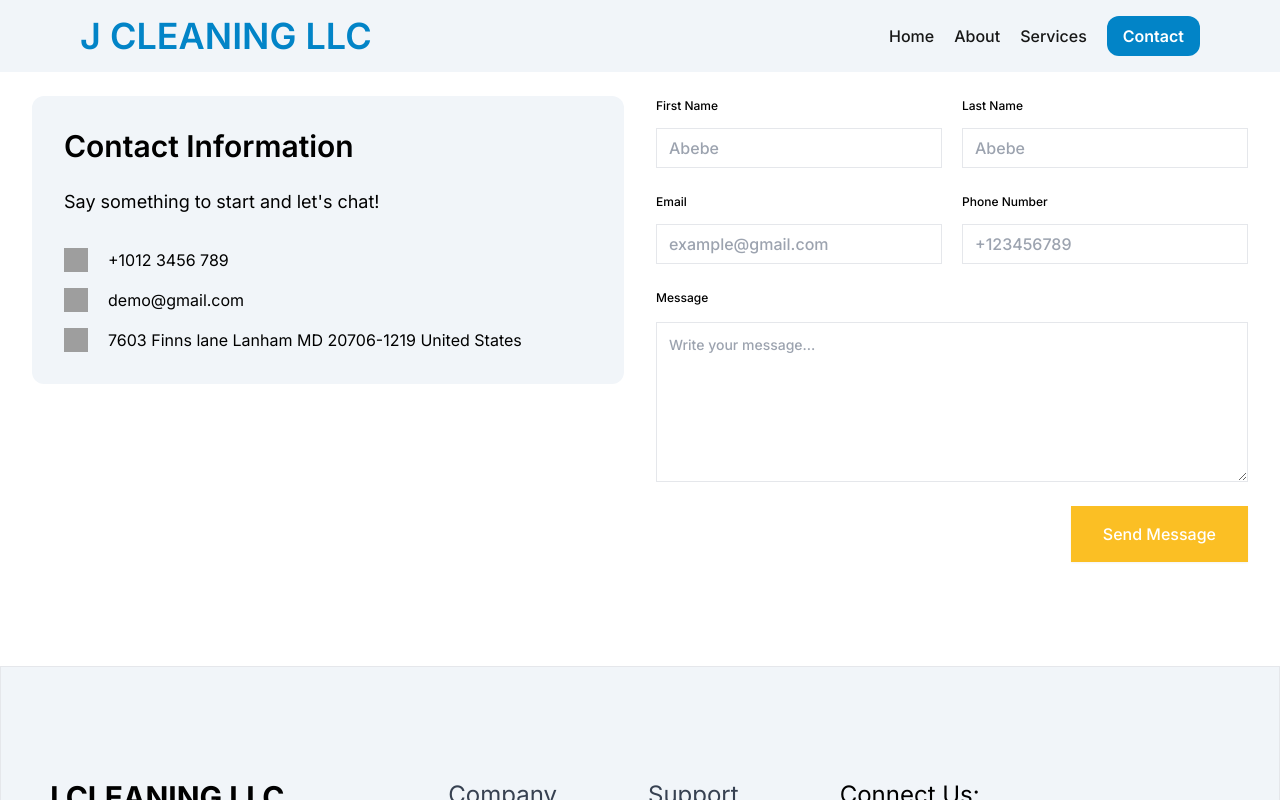
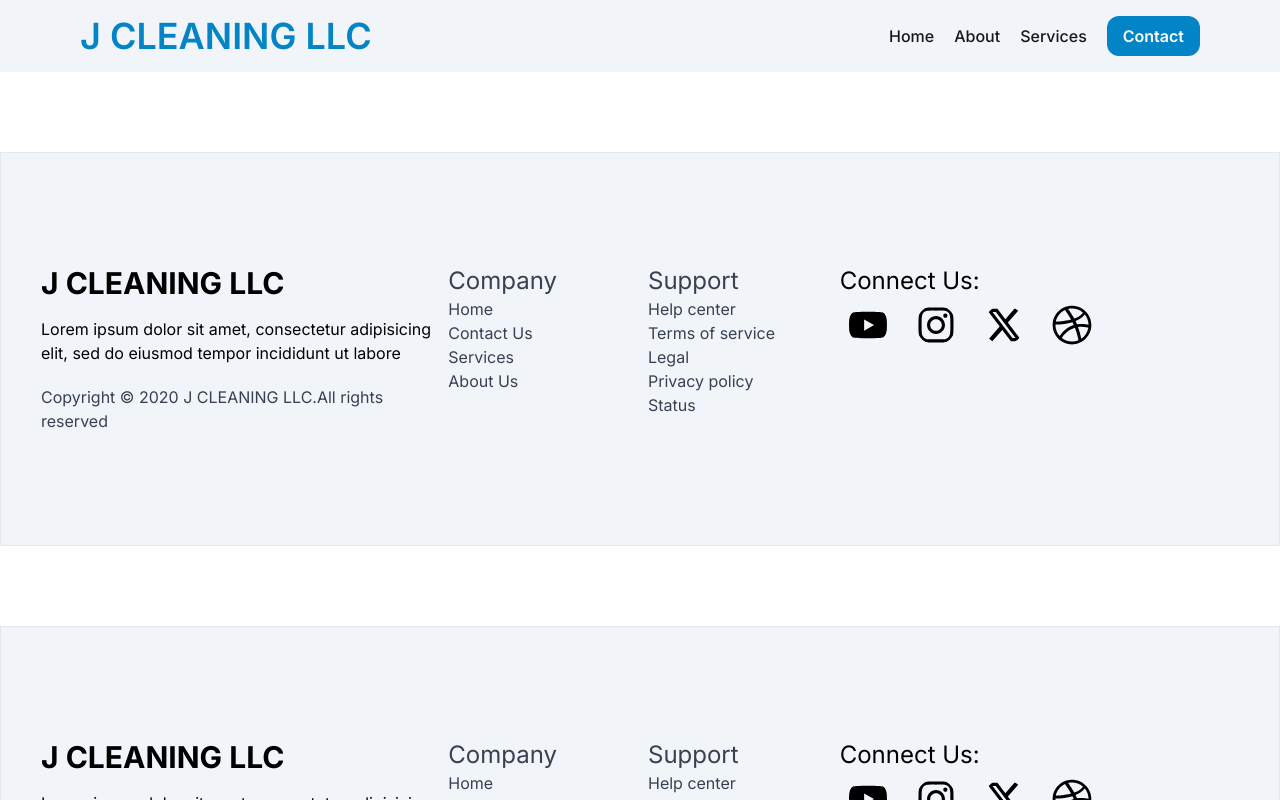
Before and after one commit to nati-d/Jcleaning-nextjs, a Next.js app: page /contact in a window 1280 px wide. Shown: the top 800 px of the page. Built offline with nearby package versions, Linux system fonts and the light colour scheme; grey boxes are pictures that could not be loaded.

Commit message:
first-commit

```diff
--- a/src/app/contact/page.jsx
+++ b/src/app/contact/page.jsx
@@ -1,158 +1,96 @@
-"use client"
-import React from "react";
-import { useFormik } from 'formik';
-import * as Yup from 'yup';
+import Link from "next/link";
+import {
+  FaInstagram,
+  FaDribbble,
+  FaXTwitter,
+  FaYoutube,
+} from "react-icons/fa6";
 
-function Contact() {
-  const validationSchema = Yup.object().shape({
-    firstName: Yup.string().required('First Name is required'),
-    lastName: Yup.string().required('Last Name is required'),
-    email: Yup.string().email('Invalid email').required('Email is required'),
-    phoneNumber: Yup.string().required('Phone Number is required'),
-    message: Yup.string().required('Message is required'),
-  });
+const Footer = () => {
+  const socialLinks = [
+    { label: "YouTube", icon: FaYoutube },
+    { label: "Instagram", icon: FaInstagram },
+    { label: "Twitter", icon: FaXTwitter },
+    { label: "Dribbble", icon: FaDribbble },
+  ];
 
-  const formik = useFormik({
-    initialValues: {
-      firstName: '',
-      lastName: '',
-      email: '',
-      phoneNumber: '',
-      message: '',
-    },
-    validationSchema: validationSchema,
-    onSubmit: (values) => {
-      console.log(values);
-    },
-  });
+  const links = [
+    [
+      { label: "Company", key: "header-1", path: "/" },
+      { label: "Home", path: "/" },
+      { label: "Contact Us", path: "/contact" },
+      { label: "Services", path: "/services" },
+      { label: "About Us", path: "/about" },
+    ],
+    [
+      { label: "Support", key: "header-2", path: "/" },
+      { label: "Help center", path: "/" },
+      { label: "Terms of service", path: "/" },
+      { label: "Legal", path: "item-2-3" },
+      { label: "Privacy policy", path: "/" },
+      { label: "Status", path: "/" },
+    ],
+  ];
 
   return (
-    <div className="w-full py-6 px-8 bg-white rounded-xl max-md:px-4 max-md:py-4">
-      <form onSubmit={formik.handleSubmit}>
-        <div className="flex flex-col lg:flex-row gap-8">
-          <div className="flex flex-col w-full lg:w-1/2">
-            <div className="flex flex-col bg-slate-100 rounded-xl p-8">
-              <h1 className="text-3xl font-semibold text-black mb-6">Contact Information</h1>
-              <p className="text-lg text-black mb-8">Say something to start and let's chat!</p>
-
-              <div className="flex items-center gap-5 text-base text-black">
-                <img
-                  loading="lazy"
-                  src="https://cdn.builder.io/api/v1/image/assets/TEMP/16efcee12261d35860456522f48970b4da39ef461d25553ee37bea2a565d1633?apiKey=2d54b9a4fac9494c8ef151df24863964&"
-                  className="w-6 h-6"
-                />
-                <span>+1012 3456 789</span>
-              </div>
-
-              <div className="flex items-center gap-5 mt-4 text-base text-black">
-                <img
-                  loading="lazy"
-                  src="https://cdn.builder.io/api/v1/image/assets/TEMP/f33a12af71453b99485ac9031fecc220eb9409e1999afd1ffbb8eef1e6b8f8f2?apiKey=2d54b9a4fac9494c8ef151df24863964&"
-                  className="w-6 h-6"
-                />
-                <span>demo@gmail.com</span>
-              </div>
-
-              <div className="flex items-center gap-5 mt-4 text-base text-black flex-wrap">
-                <img
-                  loading="lazy"
-                  src="https://cdn.builder.io/api/v1/image/assets/TEMP/0a95236edbb272ad63891b22868a195f09637d663fca1420ca3cc4475295718e?apiKey=2d54b9a4fac9494c8ef151df24863964&"
-                  className="w-6 h-6"
-                />
-                <span>7603 Finns lane Lanham MD 20706-1219  United States</span>
-              </div>
-            </div>
+    <div className="app h-max mt-20 border  flex items-end justify-center font-poppins">
+      <div className="py-28 grid lg:grid-cols-3 md:grid-cols-2 sm:grid-cols-2 grid-cols-1 px-10 bg-slate-100 text-black w-full p-4 relative">
+        <div className=" space-y-5  ">
+          <div className="flex items-center justify-start flex-col">
+            <span className="text-3xl self-start font-bold  text-black">
+              J CLEANING LLC
+            </span>
+            <p className="mt-4">
+              Lorem ipsum dolor sit amet, consectetur adipisicing elit, sed do
+              eiusmod tempor incididunt ut labore
+            </p>
           </div>
-
-          <div className="flex flex-col w-full lg:w-1/2">
-            <div className="flex flex-col font-medium mt-8 md:mt-0">
-              <div className="flex flex-col lg:flex-row lg:gap-5 mb-6">
-                <div className="flex flex-col flex-1">
-                  <label className="text-xs leading-5 text-black">First Name</label>
-                  <input
-                    type="text"
-                    className={`border h-10 rounded-sm mt-3 px-3 focus:outline-none focus:ring-1 focus:ring-sky-600 ${formik.touched.firstName && formik.errors.firstName ? 'border-red-500' : ''}`}
-                    placeholder="Abebe"
-                    name="firstName"
-                    value={formik.values.firstName}
-                    onChange={formik.handleChange}
-                  />
-                  {formik.touched.firstName && formik.errors.firstName ? (
-                    <div className="text-red-500 text-xs mt-1">{formik.errors.firstName}</div>
-                  ) : null}
-                </div>
-
-                <div className="flex flex-col flex-1">
-                  <label className="text-xs leading-5 text-black">Last Name</label>
-                  <input
-                    type="text"
-                    className={`border h-10 rounded-sm mt-3 px-3 focus:outline-none focus:ring-1 focus:ring-sky-600 ${formik.touched.lastName && formik.errors.lastName ? 'border-red-500' : ''}`}
-                    placeholder="Abebe"
-                    name="lastName"
-                    value={formik.values.lastName}
-                    onChange={formik.handleChange}
-                  />
-                  {formik.touched.lastName && formik.errors.lastName ? (
-                    <div className="text-red-500 text-xs mt-1">{formik.errors.lastName}</div>
-                  ) : null}
-                </div>
-              </div>
-
-              <div className="flex flex-col md:flex-row gap-5 mb-6">
-                <div className="flex flex-col flex-1">
-                  <label className="text-xs leading-5 text-black">Email</label>
-                  <input
-                    type="text"
-                    className={`border h-10 rounded-sm mt-3 px-3 focus:outline-none focus:ring-1 focus:ring-sky-600 ${formik.touched.email && formik.errors.email ? 'border-red-500' : ''}`}
-                    placeholder="example@gmail.com"
-                    name="email"
-                    value={formik.values.email}
-                    onChange={formik.handleChange}
-                  />
-                  {formik.touched.email && formik.errors.email ? (
-                    <div className="text-red-500 text-xs mt-1">{formik.errors.email}</div>
-                  ) : null}
-                </div>
-
-                <div className="flex flex-col flex-1">
-                  <label className="text-xs leading-5 text-black">Phone Number</label>
-                  <input
-                    type="text"
-                    className={`border h-10 rounded-sm mt-3 px-3 focus:outline-none focus:ring-1 focus:ring-sky-600 ${formik.touched.phoneNumber && formik.errors.phoneNumber ? 'border-red-500' : ''}`}
-                    placeholder="+123456789"
-                    name="phoneNumber"
-                    value={formik.values.phoneNumber}
-                    onChange={formik.handleChange}
-                  />
-                  {formik.touched.phoneNumber && formik.errors.phoneNumber ? (
-                    <div className="text-red-500 text-xs mt-1">{formik.errors.phoneNumber}</div>
-                  ) : null}
-                </div>
-              </div>
-
-              <div className="flex flex-col flex-1">
-                <label className="text-xs leading-5 text-black">Message</label>
-                <textarea
-                  className={`h-40 border mt-3.5 text-sm leading-5 text-neutral-400 resize-vertical p-3 focus:outline-none focus:ring-1 focus:ring-sky-600 ${formik.touched.message && formik.errors.message ? 'border-red-500' : ''}`}
-                  placeholder="Write your message..."
-                  name="message"
-                  value={formik.values.message}
-                  onChange={formik.handleChange}
-                ></textarea>
-                {formik.touched.message && formik.errors.message ? (
-                  <div className="text-red-500 text-xs mt-1">{formik.errors.message}</div>
-                ) : null}
-              </div>
-
-              <button type="submit" className="justify-center self-end px-8 py-4 mt-6 text-base text-center text-white bg-amber-400 rounded-md shadow-sm cursor-pointer">
-                Send Message
-              </button>
-            </div>
+          <div className="infos text-gray-700">
+            <span>Copyright © 2020 J CLEANING LLC.</span>
+            <span>All rights reserved</span>
           </div>
         </div>
-      </form>
+        <div className="mx-2 grid w-full py-5 sm:py-0 grid-cols-2 ">
+          {links.map((col, index) => {
+            return (
+              <ul key={`col-${index}`}>
+                {col.map((link, index) => {
+                  return (
+                    <li
+                      key={`${link.key}-${index}`}
+                      className={`text-gray-700 cursor-pointer ${
+                        link.key === "header-1" || link.key === "header-2"
+                          ? "text-2xl text-black"
+                          : ""
+                      }`}
+                    >
+                      <Link href={link.path} key={link.label}>
+                        {link.label}
+                      </Link>
+                    </li>
+                  );
+                })}
+              </ul>
+            );
+          })}
+        </div>
+        <div className="flex flex-col">
+          <h2 className="text-2xl text-black">Connect Us:</h2>
+          <div className="footer-icons flex items-center space-x-3">
+            {socialLinks.map((socialLink, index) => {
+              const Icon = socialLink.icon;
+              return (
+                <Icon
+                  key={`social-${index}`}
+                  className="w-14 h-14 p-2 rounded-full bg-slate-100 hover:bg-white hover:text-sky-700 cursor-pointer"
+                />
+              );
+            })}
+          </div>
+        </div>
+      </div>
     </div>
   );
-}
+};
 
-export default Contact;
+export default Footer;
--- a/src/components/Footer.jsx
+++ b/src/components/Footer.jsx
@@ -53,7 +53,7 @@ const Footer = () => {
         <div className="mx-2 grid w-full py-5 sm:py-0 grid-cols-2 ">
           {links.map((col, index) => {
             return (
-              <ul className={``}>
+              <ul key={index}>
                 {col.map((link, index) => {
                   return (
                     <li
```
